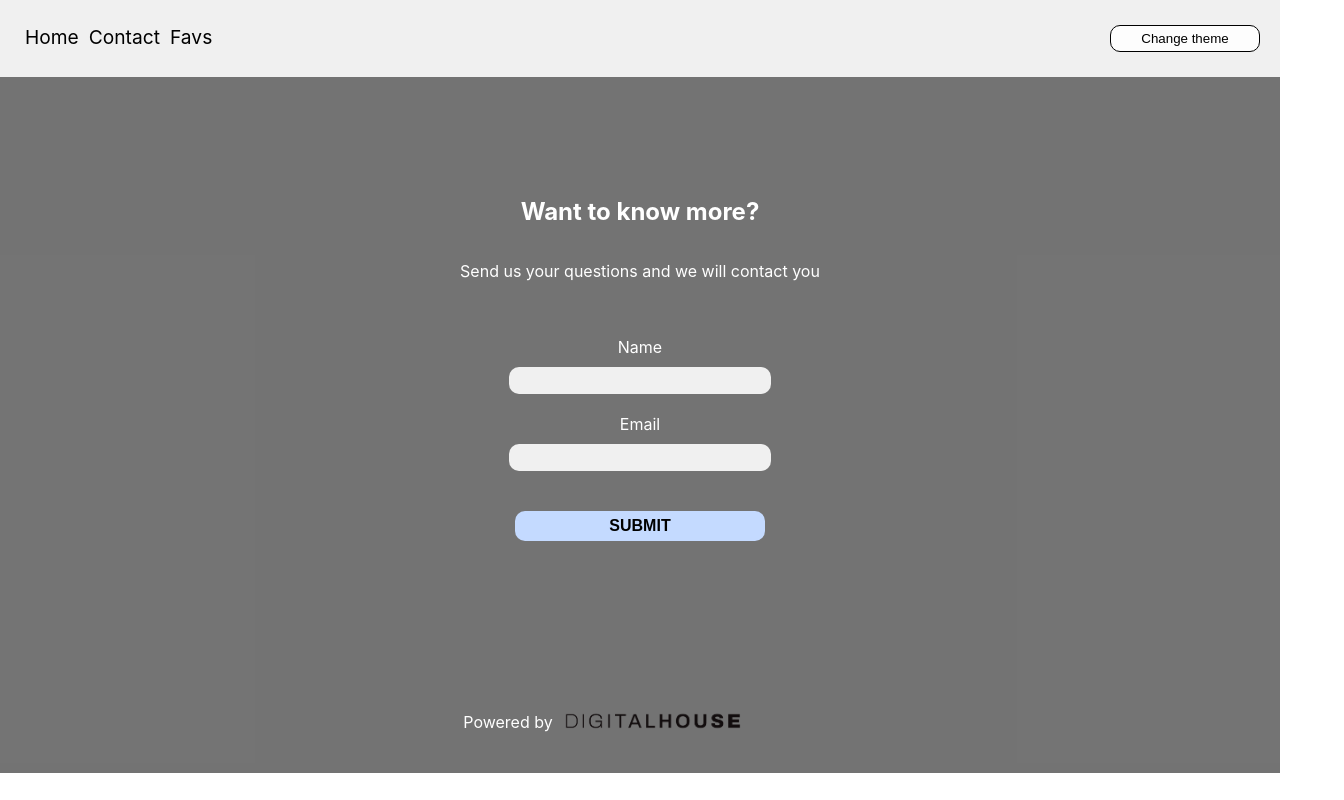
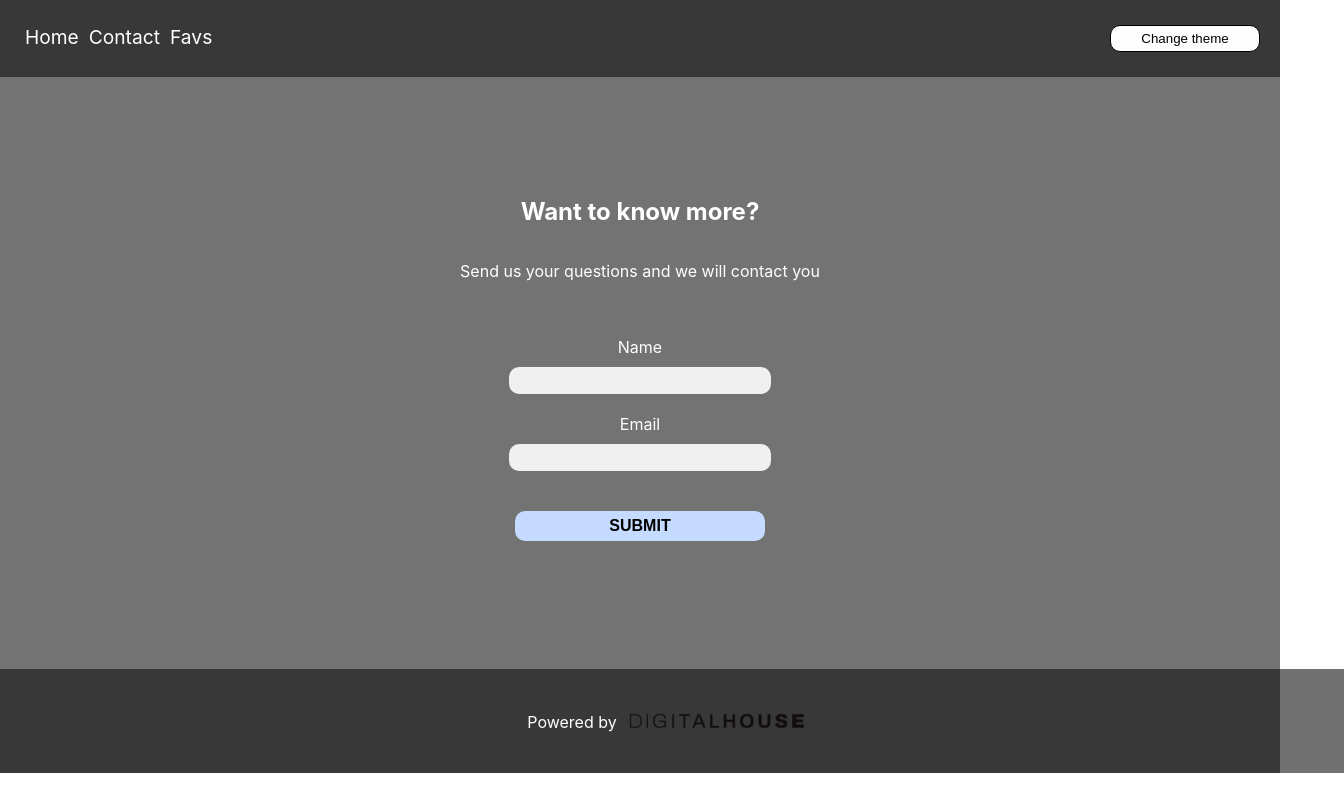
Before and after one commit to SantiBrun0/ctd-esp-fe3-final, a React (Create React App) app: page /contact in a window 1280 px wide. Shown: the whole page, 1344 px wide, since content can reach past the window. Built offline with nearby package versions, Linux system fonts and the light colour scheme; no server answers.

Commit message:
dark theme pero mas bonito y completo

```diff
--- a/src/Components/Card.jsx
+++ b/src/Components/Card.jsx
@@ -1,11 +1,12 @@
 import React from "react";
+import { useContextGlobal } from "./utils/ContextGlobal";
 
 const Card = ({ data }) => {
+  const { theme } = useContextGlobal();
 
-
-  const addFav = ()=>{
+  const addFav = () => {
     // Aqui iria la logica para agregar la Card en el localStorage
-  }
+  };
 
   return (
     <div className="card">
@@ -17,7 +18,9 @@ const Card = ({ data }) => {
       {/* No debes olvidar que la Card a su vez servira como Link hacia la pagina de detalle */}
 
       {/* Ademas deberan integrar la logica para guardar cada Card en el localStorage */}
-        <button onClick={addFav} className="favButton">Add fav</button>
+      <button onClick={addFav} className="favButton" id={theme.theme}>
+        Add fav
+      </button>
     </div>
   );
 };
--- a/src/Components/Footer.jsx
+++ b/src/Components/Footer.jsx
@@ -1,12 +1,14 @@
-import React from 'react'
+import React from "react";
+import { useContextGlobal } from "./utils/ContextGlobal";
 
 const Footer = () => {
+  const { theme } = useContextGlobal();
   return (
-    <footer>
-        <p>Powered by</p>
-        <img src="./images/DH.png" alt='DH-logo' />
+    <footer className="footer" id={theme.theme}>
+      <p>Powered by</p>
+      <img src="./images/DH.png" alt="DH-logo" />
     </footer>
-  )
-}
+  );
+};
 
-export default Footer
+export default Footer;
--- a/src/Components/Navbar.jsx
+++ b/src/Components/Navbar.jsx
@@ -5,10 +5,10 @@ import { useContextGlobal } from "./utils/ContextGlobal";
 //Este componente debera ser estilado como "dark" o "light" dependiendo del theme del Context
 
 const Navbar = () => {
-  const { dispatch } = useContextGlobal();
+  const { dispatch, theme } = useContextGlobal();
 
   return (
-    <nav>
+    <nav className="nav" id={theme.theme}>
       {/* Aqui deberan agregar los liks correspondientes a las rutas definidas */}
       {/* Deberan implementar ademas la logica para cambiar de Theme con el button */}
       <div className="links-navbar">
--- a/src/index.css
+++ b/src/index.css
@@ -17,6 +17,11 @@ code {
   border: none;
   width: 100%;
   cursor: pointer;
+}
+
+#dark .favButton {
+  background-color: #ca4444;
+  color: #f1f1f1;
 }
 
 h1 {
@@ -67,7 +72,7 @@ footer {
   padding: 2rem;
   position: relative;
   bottom: 0;
-  width: 90%;
+  width: 100%;
   height: 40px;
   margin-top: 2rem;
 }
@@ -209,6 +214,15 @@ tr:nth-child(even) {
   background-color: #12121296;
   color: white;
 }
-#dark > a {
+#dark .nav a {
   color: white;
 }
+#dark .footer {
+  background-color: #12121298;
+  color: white;
+}
+
+#dark .nav {
+  background-color: #12121298;
+  color: white;
+}
```
Lines whose indentation alone changed are shown as unchanged.
